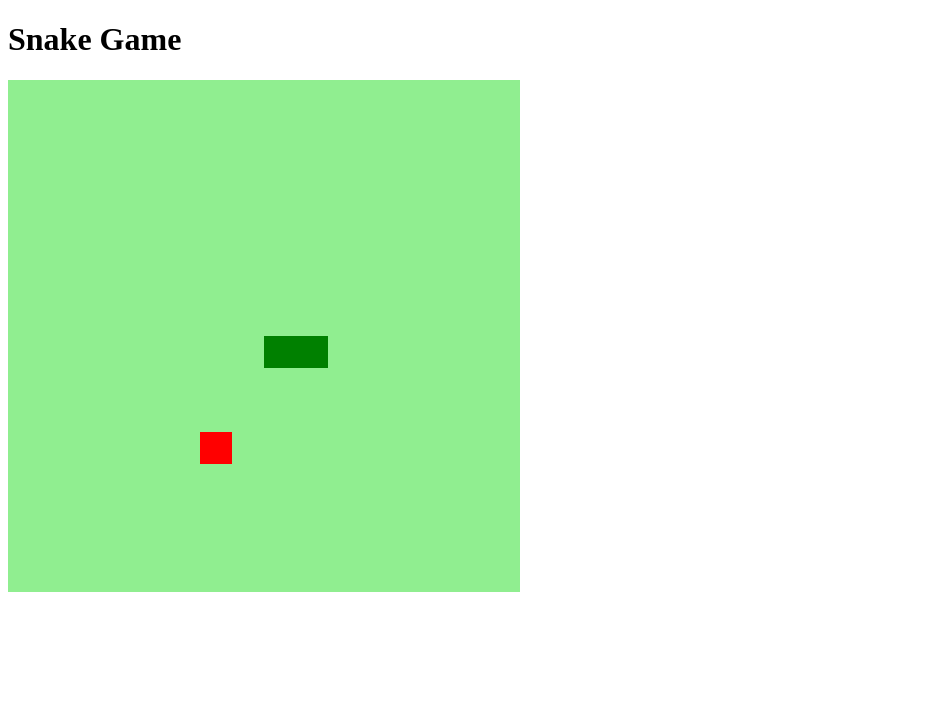
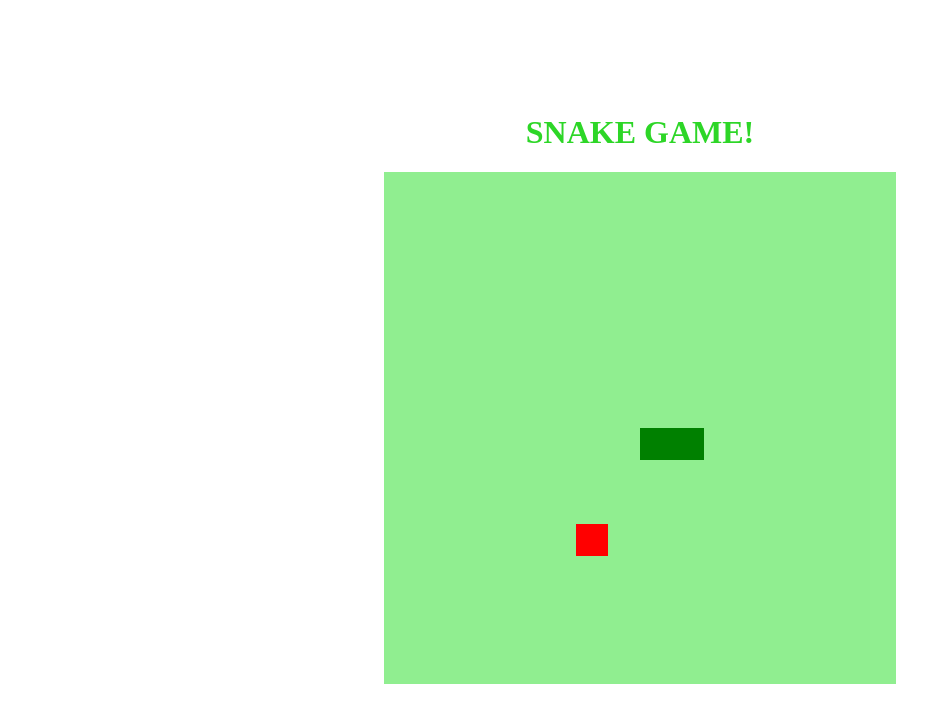
Before and after one commit to igor2030/snakegame_DIO, a plain HTML site: page index.html in a window 1280 px wide. Shown: the whole page, without its empty margins (0-951 px from the left). Drawn offline with Linux system fonts and the light colour scheme.

Commit message:
adicionar estilização ao body

```diff
--- a/index.html
+++ b/index.html
@@ -8,7 +8,7 @@
     <script defer src="script.js"></script>
 </head>
 <body>
-    <h1>Snake Game</h1>
+    <h1>SNAKE GAME!</h1>
     <canvas id="snake" width="512" height="512"></canvas>
 
 </body>
--- a/style.css
+++ b/style.css
@@ -0,0 +1,9 @@
+body {
+    height: 95vh;
+    width: 95;
+    display: flex;
+    justify-content: center;
+    align-items: center;
+    flex-direction: column;
+    color: rgb(45, 214, 39);
+}
```
